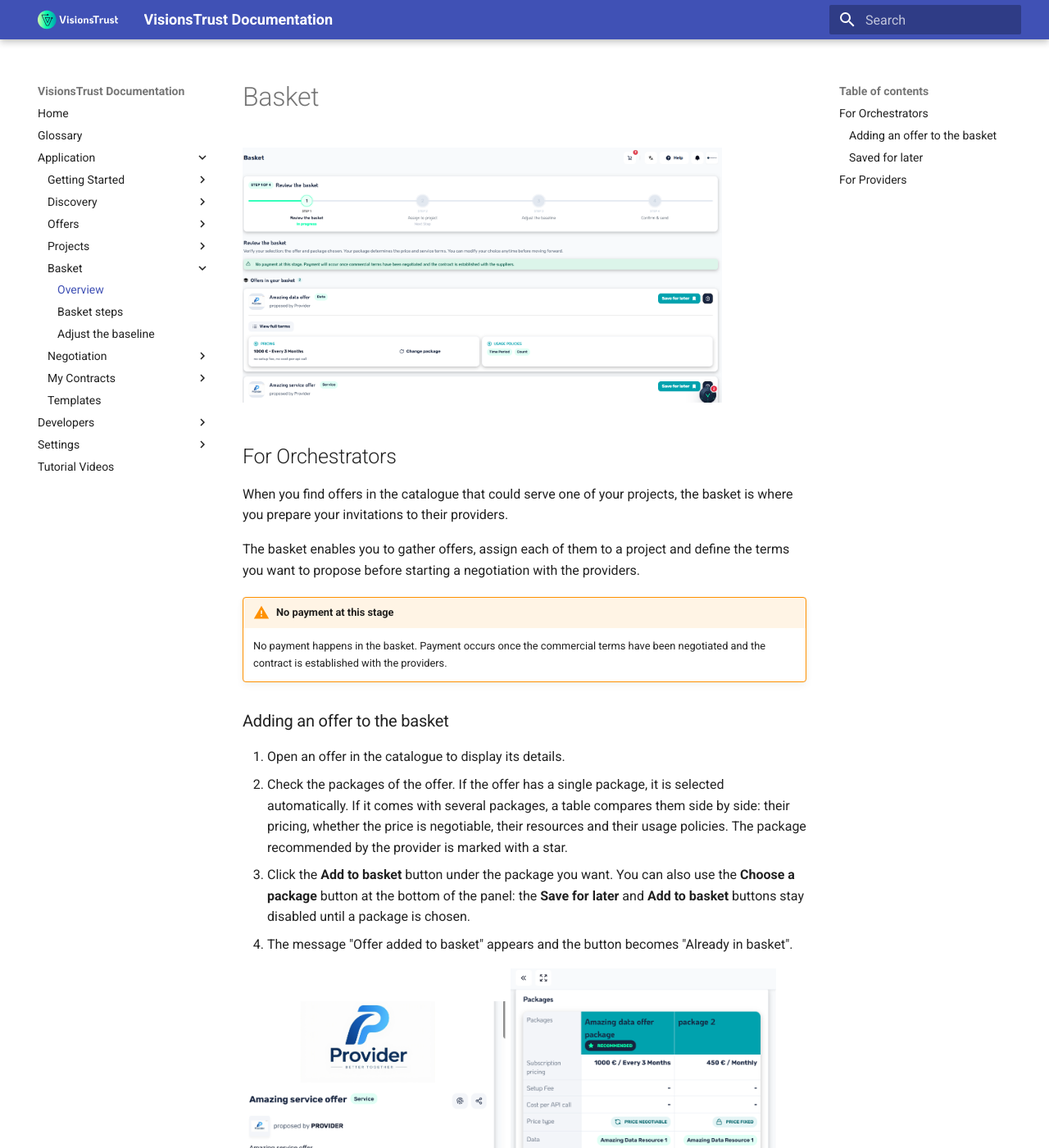
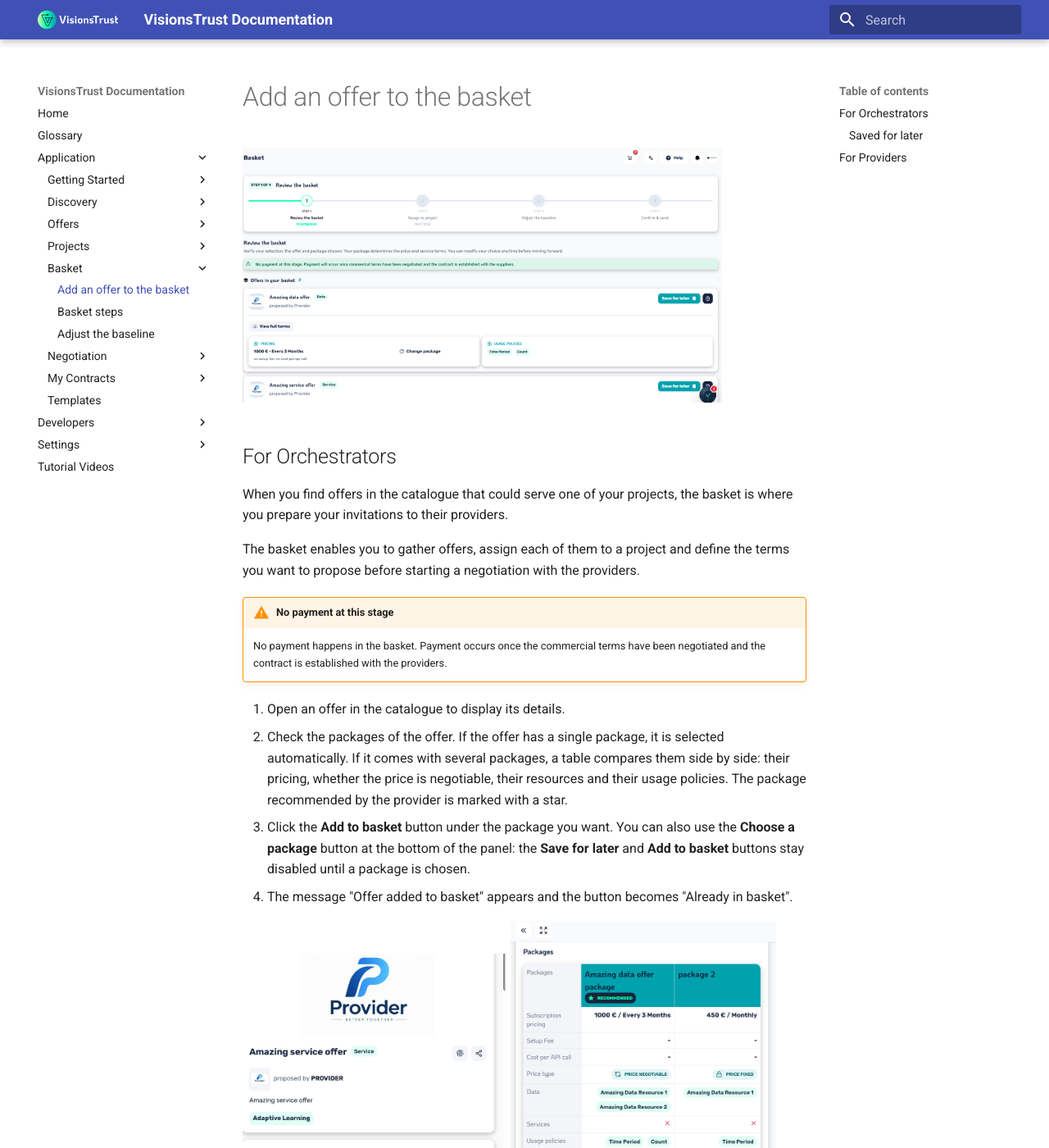
Before and after one commit to VisionsOfficial/visionstrust-docs, an MkDocs documentation site: the page built from docs/application/basket/overview.md, in a window 1280 px wide and 1400 px high. Shown: the whole window at 82% size. Built offline with MkDocs 1.6.1 and Material for MkDocs 9.7.7, drawn with Linux system fonts in a browser that asks for light colours.

Commit message:
docs: rename the Basket overview page to Add an offer to the basket

```diff
--- a/docs/application/basket/overview.md
+++ b/docs/application/basket/overview.md
@@ -1,4 +1,4 @@
-# Basket
+# Add an offer to the basket
 
 <p><img src="../../images/basket.png" alt="Basket" width="85%"></p>
 
@@ -10,8 +10,6 @@ The basket enables you to gather offers, assign each of them to a project and de
 
 !!! warning "No payment at this stage"
     No payment happens in the basket. Payment occurs once the commercial terms have been negotiated and the contract is established with the providers.
-
-### Adding an offer to the basket
 
 1. Open an offer in the catalogue to display its details.
 2. Check the packages of the offer. If the offer has a single package, it is selected automatically. If it comes with several packages, a table compares them side by side: their pricing, whether the price is negotiable, their resources and their usage policies. The package recommended by the provider is marked with a star.
--- a/mkdocs.yml
+++ b/mkdocs.yml
@@ -74,7 +74,7 @@ nav:
       - Exit requests: application/projects/exit-requests.md
       - My Projects: application/projects/overview.md
     - Basket:
-      - Overview: application/basket/overview.md
+      - Add an offer to the basket: application/basket/overview.md
       - Basket steps: application/basket/basket-steps.md
       - Adjust the baseline: application/basket/adjusting-the-baseline.md
     - Negotiation:
```
